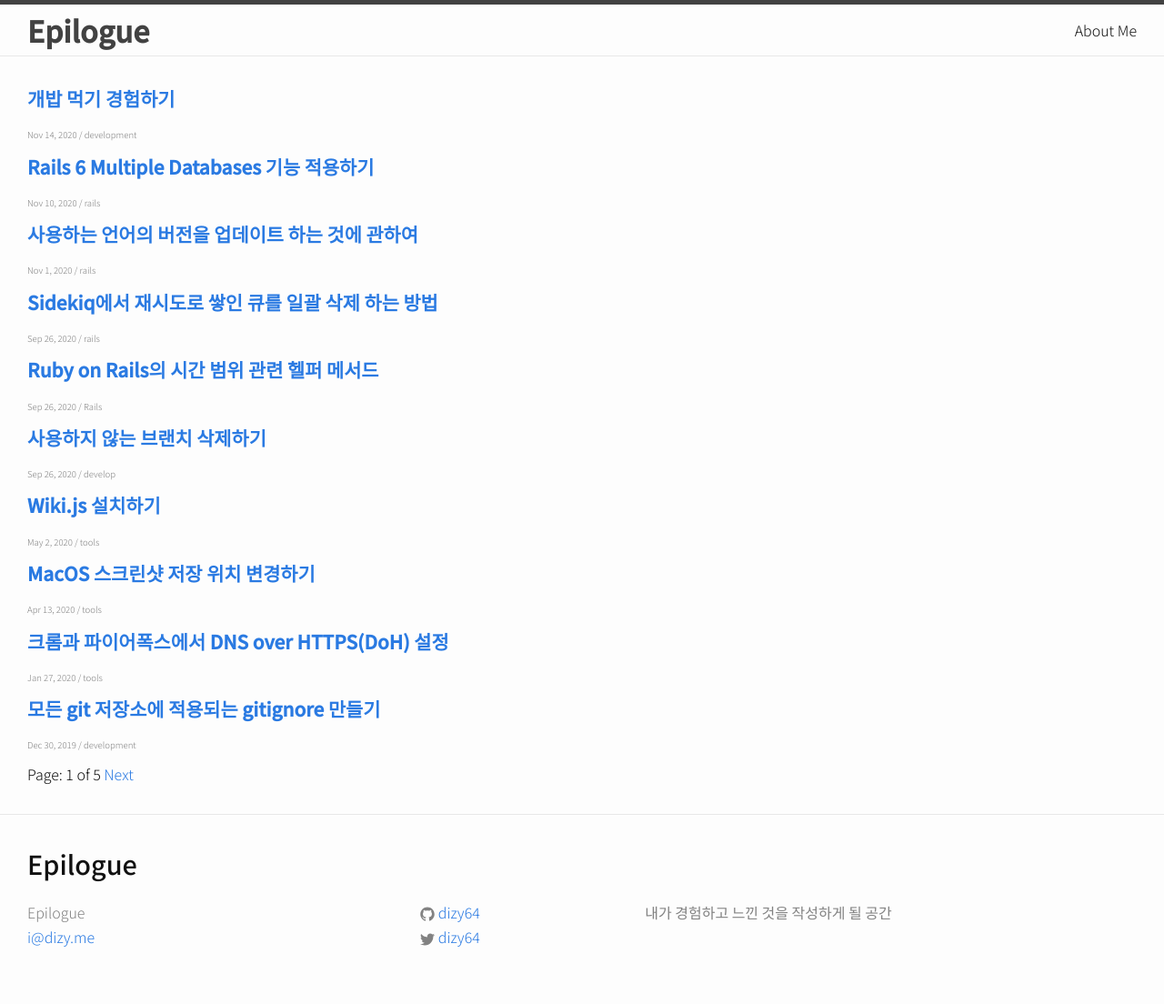
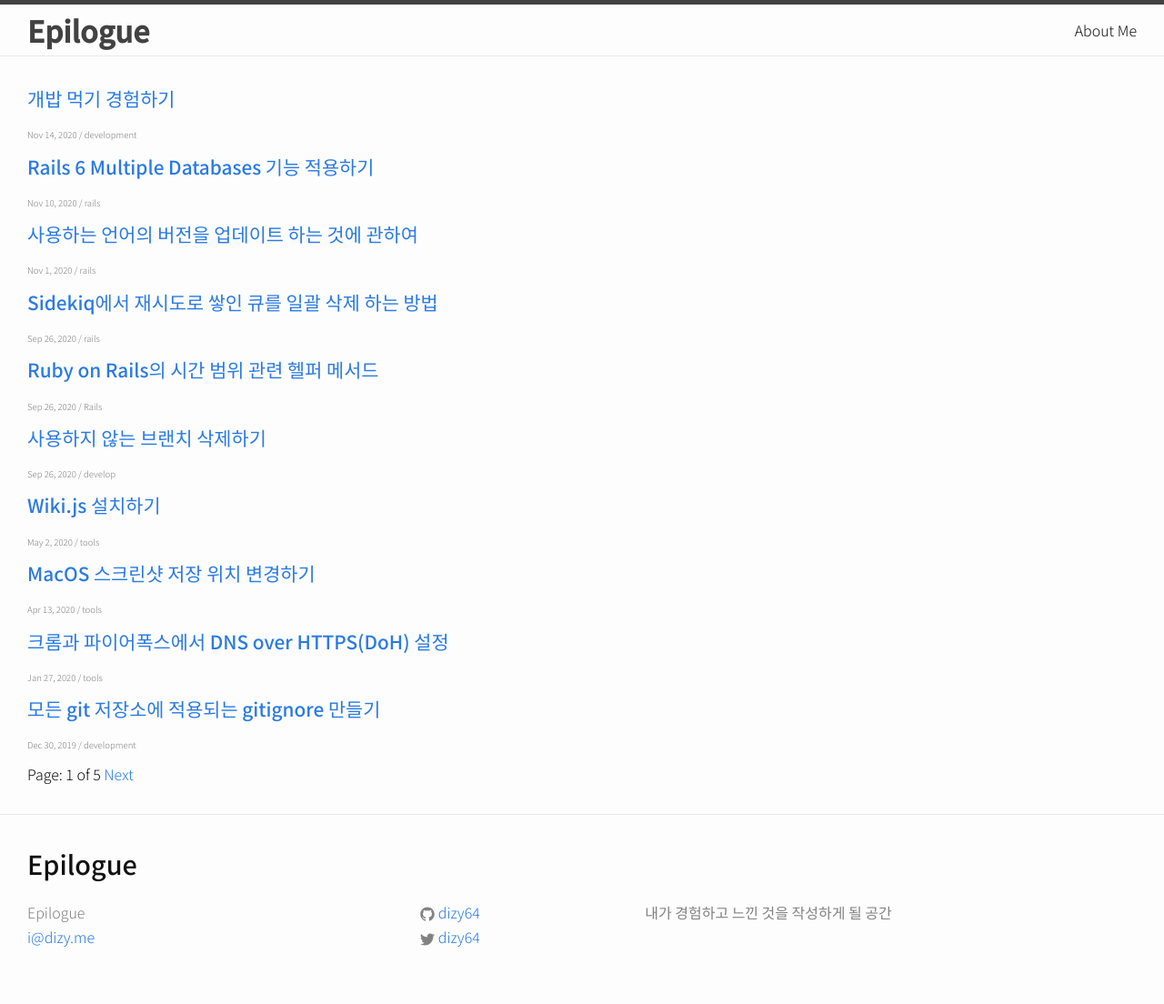
Before and after one commit to dizy64/dizy64.github.io, a Jekyll site: the page built from index.html, in a window 1280 px wide. Shown: the whole page at 91% size. Built offline with Jekyll 4.4.1, drawn with Linux system fonts in a browser that asks for light colours; the list of posts is cut into pages by our own code.

Commit message:
폰트 굵기를 수정하다

```diff
--- a/_sass/_layout.scss
+++ b/_sass/_layout.scss
@@ -194,13 +194,13 @@
       margin-bottom: 10px;
       .post-title {
         font-size: 1.3rem;
-        font-weight: bold;
+        font-weight: $header-font-weight;
         line-height: 1.6;
         word-break: keep-all;
       }
       .post-subtitle {
         font-size: 0.9rem;
-        font-weight: bold;
+        font-weight: $header-font-weight;
         word-break: keep-all;
       }
       .post-meta {
@@ -212,7 +212,7 @@
       @include link-underline;
       font-size: 1rem;
       .more {
-        font-weight: bold;
+        font-weight: $header-font-weight;
       }
     }
   }
@@ -230,14 +230,14 @@
 .post-title {
   font-size: 1.5rem;
   line-height: 1.5;
-  font-weight: bold;
+  font-weight: $header-font-weight;
   word-break: keep-all;
 }
 
 .post-subtitle {
   margin-top: -10px;
   font-size: 1.3rem;
-  font-weight: bold;
+  font-weight: $header-font-weight;
   word-break: keep-all;
 }
 
```
